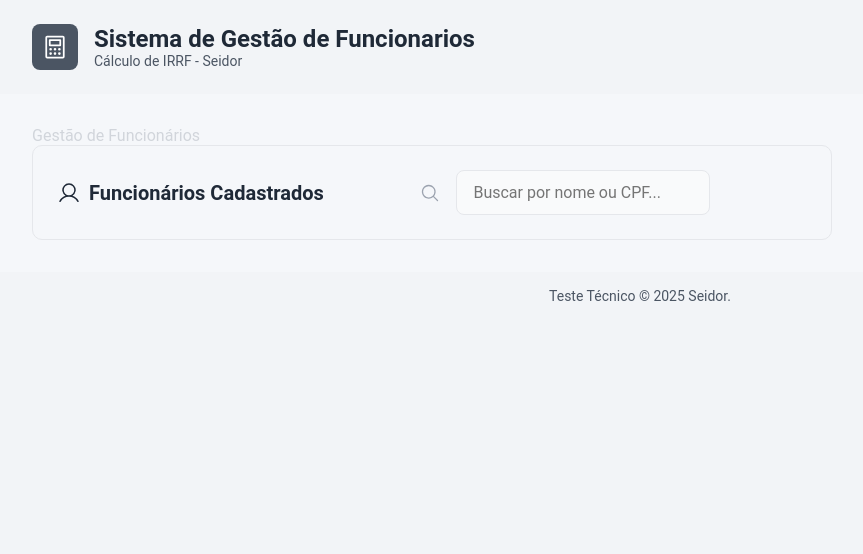
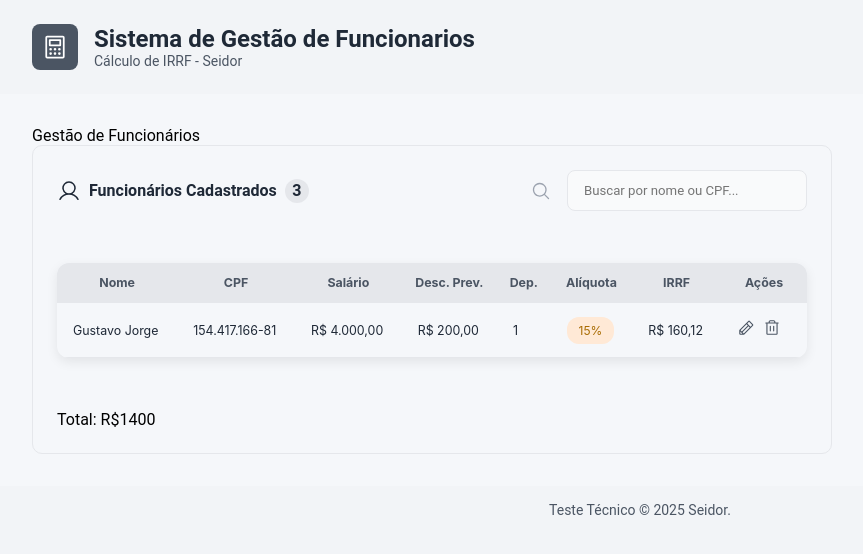
Before and after one commit to GustavoJorgge/irrf-manager, a React (Vite) app: page / in a window 1280 px wide. Shown: the top 554 px of the page, without its empty margins (0-863 px from the left). Built offline with nearby package versions, Linux system fonts and the light colour scheme.

Commit message:
feat: construindo tabela

```diff
--- a/src/components/employees/EmployeeSearch/styles.ts
+++ b/src/components/employees/EmployeeSearch/styles.ts
@@ -10,9 +10,10 @@ export const SearchInput = styled.input`
   flex: 1;
   align-items: end;
   padding: 0.75rem 1rem;
+  width: 15rem;
   border: 1px solid ${props => props.theme['gray-200']};
   border-radius: 8px;
-  font-size: 1rem;
+  font-size: 0.825rem;
   background-color: ${props => props.theme['gray-50']};
   color: ${props => props.theme['gray-900']};
   transition: border-color 0.2s;
--- /dev/null
+++ b/src/components/employees/EmployeeTable/index.tsx
@@ -0,0 +1,89 @@
+import { PencilIcon, TrashIcon } from "@phosphor-icons/react";
+import { Container, Table, Thead, Tbody, Tr, Th, Td, Tag, Actions, IconButton } from "./styles";
+
+interface EmployeeProps {
+  id: string;
+  nome: string;
+  cpf: string;
+  salario: number;
+  descontoPrev: number;
+  dependentes: number;
+  aliquota: string;
+  irrf: number;
+}
+
+const mockEmployees: EmployeeProps[] = [
+  {
+    id: "1",
+    nome: "Gustavo Jorge",
+    cpf: "154.417.166-81",
+    salario: 4000,
+    descontoPrev: 200,
+    dependentes: 1,
+    aliquota: "15%",
+    irrf: 160.12,
+  },
+];
+
+export default function EmployeeTable() {
+  return (
+    <Container>
+      <Table>
+        <Thead>
+          <Tr>
+            <Th>Nome</Th>
+            <Th>CPF</Th>
+            <Th>Salário</Th>
+            <Th>Desc. Prev.</Th>
+            <Th>Dep.</Th>
+            <Th>Alíquota</Th>
+            <Th>IRRF</Th>
+            <Th>Ações</Th>
+          </Tr>
+        </Thead>
+
+        <Tbody>
+          {mockEmployees.map((emp) => (
+            <Tr key={emp.id}>
+              <Td>{emp.nome}</Td>
+              <Td>{emp.cpf}</Td>
+              <Td>
+                {emp.salario.toLocaleString("pt-BR", {
+                  style: "currency",
+                  currency: "BRL",
+                })}
+              </Td>
+              <Td>
+                {emp.descontoPrev.toLocaleString("pt-BR", {
+                  style: "currency",
+                  currency: "BRL",
+                })}
+              </Td>
+              <Td>{emp.dependentes}</Td>
+              <Td>
+                <Tag>{emp.aliquota}</Tag>
+              </Td>
+              <Td>
+                {emp.irrf.toLocaleString("pt-BR", {
+                  style: "currency",
+                  currency: "BRL",
+                })}
+              </Td>
+
+              <Td>
+                <Actions>
+                  <IconButton title="Editar">
+                    <PencilIcon size={16} />
+                  </IconButton>
+                  <IconButton title="Excluir">
+                    <TrashIcon size={16} />
+                  </IconButton>
+                </Actions>
+              </Td>
+            </Tr>
+          ))}
+        </Tbody>
+      </Table>
+    </Container>
+  );
+}
--- /dev/null
+++ b/src/components/employees/EmployeeTable/styles.ts
@@ -0,0 +1,88 @@
+import styled from "styled-components";
+
+
+export const Container = styled.div`
+width: 100%;
+margin: 20px auto;
+border-radius: 12px;
+overflow: hidden;
+box-shadow: 0 4px 12px rgba(0, 0, 0, 0.08);
+`;
+
+
+export const Table = styled.table`
+width: 100%;
+border-collapse: collapse;
+font-family: "Inter", sans-serif;
+`;
+
+
+export const Thead = styled.thead`
+text-align: left;
+font-weight: 600;
+`;
+
+
+export const Th = styled.th`
+background: ${props => props.theme['gray-200']};
+padding: 0.75rem;
+font-size: 0.775rem;
+text-align: center;
+color: ${props => props.theme['gray-600']};
+border-bottom: 1px solid ${props => props.theme['gray-200']};
+text-overflow: ellipsis;
+white-space: nowrap;
+`;
+
+
+export const Tr = styled.tr`
+overflow: hidden;
+text-overflow: ellipsis;
+white-space: nowrap;
+&:hover {
+background-color: ${props => props.theme['gray-200']};
+}
+`;
+
+export const Tbody = styled.tbody``;
+
+
+export const Td = styled.td`
+padding: 1rem;
+font-size: 0.775rem;
+color: ${props => props.theme['gray-800']};
+border-bottom: 1px solid ${props => props.theme['gray-200']};
+`;
+
+
+export const Tag = styled.span`
+padding: 6px 12px;
+background: #ffe9d6;
+color: #a86b00;
+border-radius: 12px;
+font-size: 12px;
+`;
+
+
+export const IconButton = styled.button`
+background: none;
+border: none;
+cursor: pointer;
+margin-right: 8px;
+
+
+svg {
+width: 18px;
+height: 18px;
+color: ${props => props.theme['gray-600']};
+}
+
+&:hover svg {
+    color: ${props => props.theme['gray-900']};
+    background-color: ${props => props.theme['gray-200']};
+}
+`;
+
+export const Actions = styled.td`
+display: flex;
+`;
--- a/src/components/employees/index.tsx
+++ b/src/components/employees/index.tsx
@@ -1,8 +1,8 @@
-import { EmployeeContainer } from './styles';
+import { Dot, DotContent, EmployeeContainer } from './styles';
 import { EmployeeSearch } from './EmployeeSearch';
-import { EmployeeList } from './EmployeeList';
 import { User } from '@phosphor-icons/react';
 import { Title } from '../ui/Title/title';
+import EmployeeTable from './EmployeeTable';
 
 
 export function Employee() {
@@ -11,16 +11,19 @@ export function Employee() {
   return (
     <EmployeeContainer>
         <div>
-  <Title variant="small">
-    <User size={24} />
-    Funcionários Cadastrados
-  </Title>
-</div>
+            <Title variant="small">
+                <User size={24} />
+                Funcionários Cadastrados
+            <Dot>
+                <DotContent>3</DotContent>
+            </Dot>
+            </Title>
+        </div>
         <div>
             <EmployeeSearch />
         </div>
-      <EmployeeList
-      />
+      <EmployeeTable />
+      Total: R$1400
     </EmployeeContainer>
   );
 }
--- a/src/components/employees/styles.ts
+++ b/src/components/employees/styles.ts
@@ -1,15 +1,39 @@
 import styled from 'styled-components';
 
 export const EmployeeContainer = styled.div`
-  display: flex;
-  flex-direction: row;
+    display: grid;
+    grid-template-columns: 1fr auto;
+    grid-row-gap: 1.5rem;
+    gap: 2rem;
     align-items: center;
     justify-content: space-between;
+
+    width: 100%;
     max-width: 50rem;
-  width: 100%;
-  gap: 2rem;
     padding: 1.5rem;
+
     background-color: ${props => props.theme['background']};
+    border: 1px solid ${props => props.theme['gray-200']};
     border-radius: 10px;
-  border: 1px solid ${props => props.theme['gray-200']};
+
+    & > table,
+    & > div:last-child {
+        grid-column: 1 / -1;
+    }
 `;
+
+export const Dot = styled.div`
+    width: 1.5rem;
+    height: 1.5rem;
+    padding: 0.5rem;
+    display: flex;
+    align-items: center;
+    justify-content: center;
+    border-radius: 50%;
+    background-color: ${props => props.color || props.theme['gray-200']};
+`;
+
+export const DotContent = styled.p`
+    font-size: 1rem;
+    color: ${props => props.theme['gray-800']};
+`;
--- a/src/components/ui/Title/title.styles.ts
+++ b/src/components/ui/Title/title.styles.ts
@@ -10,13 +10,13 @@ export const TitleContainer = styled.h1<StyledProps>`
   font-size: ${(props) => {
     switch (props.variant) {
       case "small":
+        return "1rem";
+      case "medium":
         return "1.25rem";
-      case "medium":
+      case "large":
         return "1.5rem";
-      case "large":
-        return "2rem";
       default:
-        return "1.5rem";
+        return "1.25rem";
     }
   }};
   color: ${(props) => props.theme["gray-800"]};
--- a/src/styles/global.ts
+++ b/src/styles/global.ts
@@ -12,7 +12,7 @@ export const GlobalStyle = createGlobalStyle`
 
     body{
         background-color: ${props => props.theme['gray-100']};
-        color: ${props => props.theme['gray-300']};
+        color: ${props => props.theme.black};
         -webkit-font-smoothing: antialiased;
     }
 
--- a/src/styles/theme/default.ts
+++ b/src/styles/theme/default.ts
@@ -1,5 +1,6 @@
 export const defaultTheme = {
   white: '#FFFFFF',
+  black: '#000000',
 
 
   'background': '#F5F7FA',
```
Lines whose indentation alone changed are shown as unchanged.
